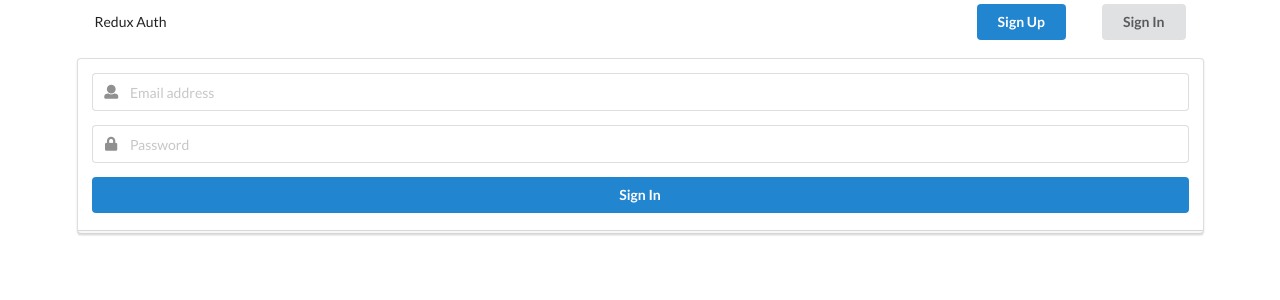
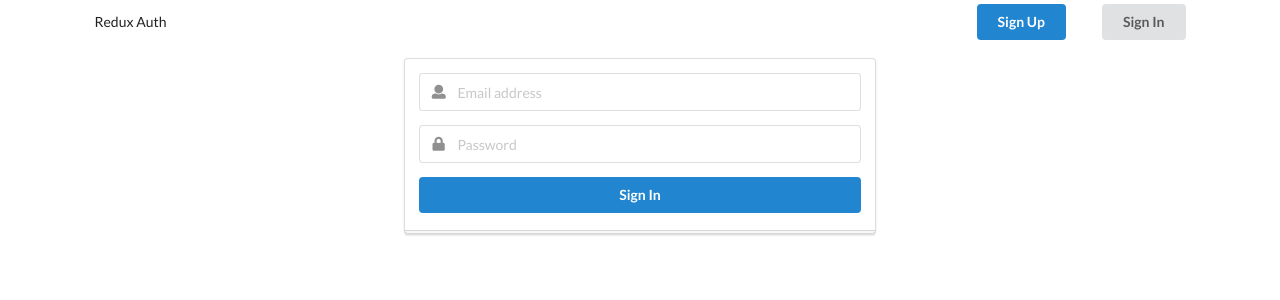
Before and after one commit to franknavarro/AuthClient, a React (Create React App) app: page /signin in a window 1280 px wide. Shown: the top 300 px of the page. Built offline with nearby package versions, Linux system fonts and the light colour scheme.

Commit message:
Added Styling

```diff
--- a/src/components/auth/SignForm.js
+++ b/src/components/auth/SignForm.js
@@ -33,7 +33,7 @@ class SignForm extends Component {
     const { handleSubmit } = this.props;
     return (
       <div className="ui middle aligned center aligned grid">
-        <div className="column">
+        <div className="column" style={{ maxWidth: '500px' }}>
           <form
             onSubmit={handleSubmit(this.onSubmit)}
             className="ui large form error"
```
